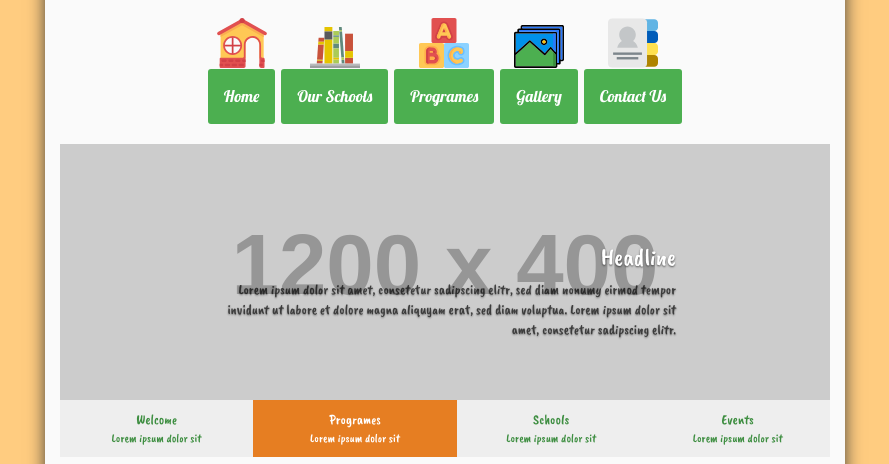
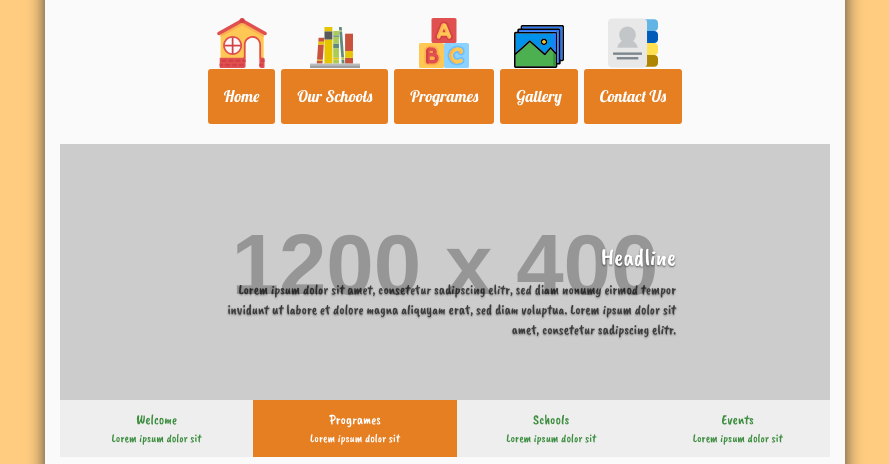
Before and after one commit to rhymingkids/rhymingkids.github.io, a plain HTML site: page demo/index.html in a window 1280 px wide. Shown: the part 329-793 px from the top of the page, without its empty margins (195-1084 px from the left). Drawn offline with nearby package versions, Linux system fonts and the light colour scheme; placeholder pictures from the web are drawn by us.

Commit message:
Update index.html

```diff
--- a/demo/index.html
+++ b/demo/index.html
@@ -59,7 +59,7 @@
     .dropbtn {
         font-family: 'Lobster', cursive;
         margin-top: 1px;
-        background-color: #4CAF50;
+        background-color: #e67e22;
         color: white;
         padding: 16px;
         font-size: 16px;
```
